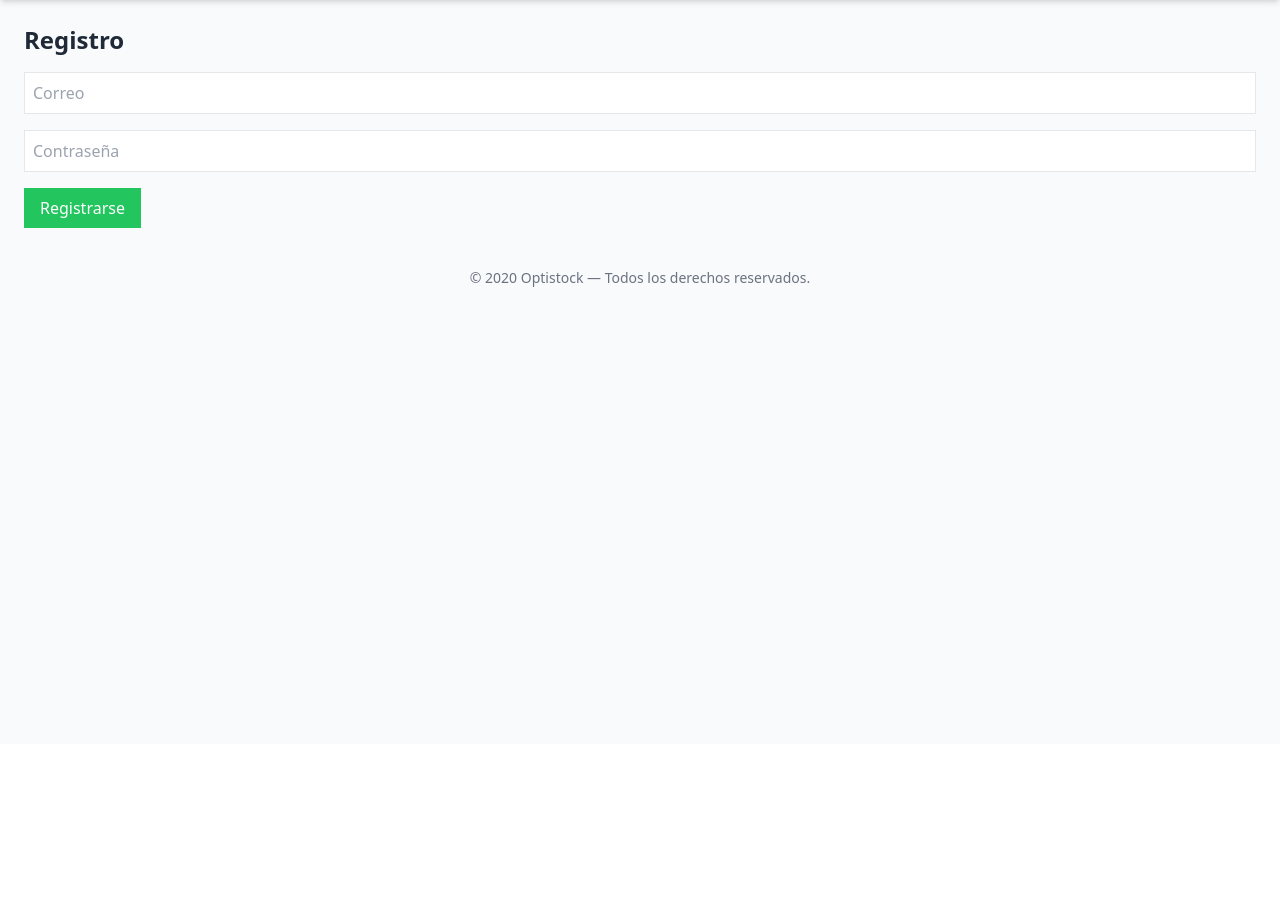
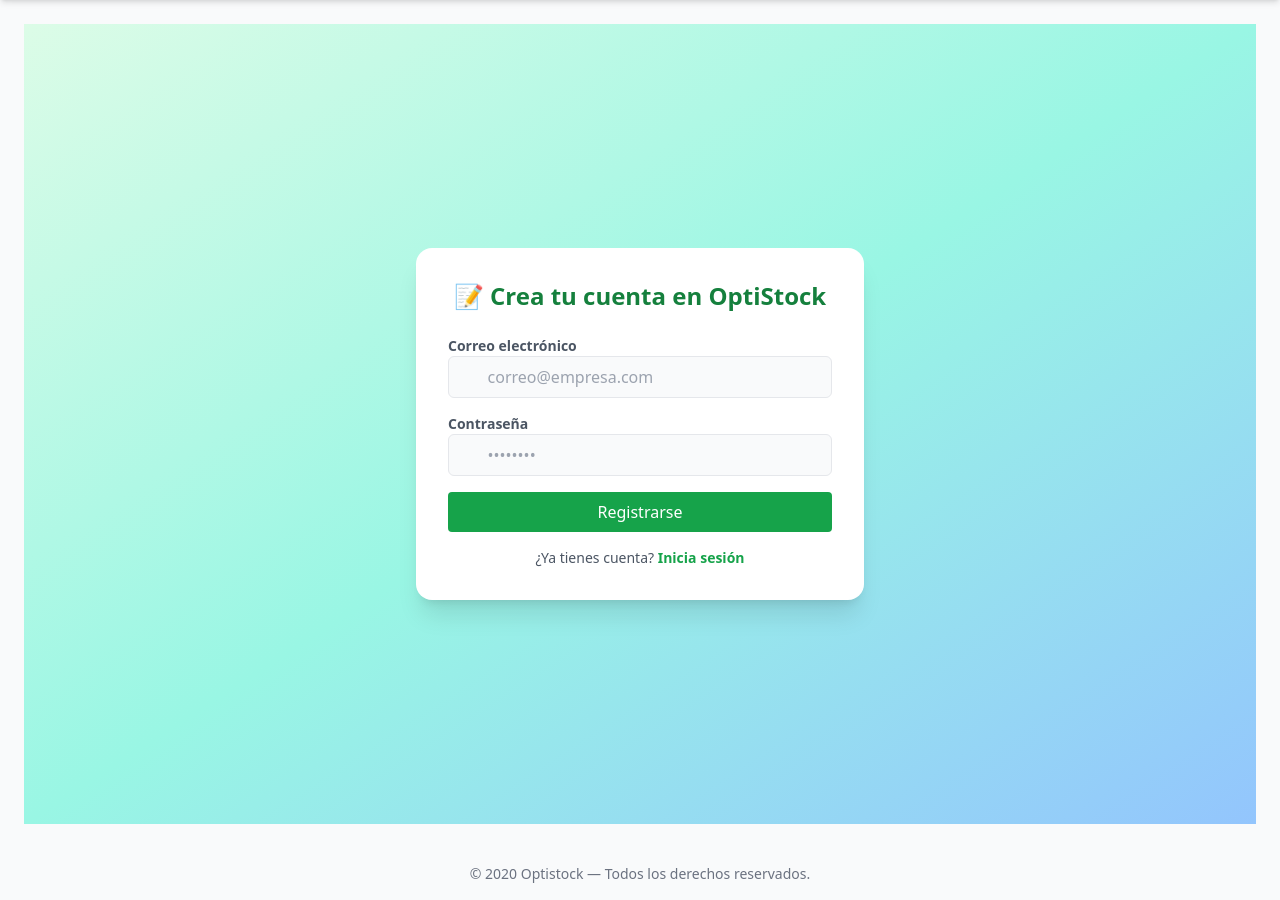
Before and after one commit to Davidsondp/Optistock-AI-, a Flask app: template templates/register.html in a window 1280 px wide. Shown: the part 56-956 px from the top of the page. Before the commit the page ends 343 px from the top, so only its background shows below. Run offline with Flask 3, Linux system fonts and the light colour scheme; the template is opened without the code that fills it: most values are stand-ins (such as "Sample title", 1, 10 or a date in 2020); some libraries are stand-ins or nearby versions.

Commit message:
Update register.html

```diff
--- a/templates/register.html
+++ b/templates/register.html
@@ -1,9 +1,34 @@
-{% extends 'base.html' %}
+{% extends "base.html" %}
 {% block content %}
-<h1 class="text-2xl font-bold mb-4">Registro</h1>
-<form method="POST" class="space-y-4">
-  <input type="email" name="email" placeholder="Correo" required class="block w-full p-2 border">
-  <input type="password" name="password" placeholder="Contraseña" required class="block w-full p-2 border">
-  <button class="bg-green-500 text-white px-4 py-2">Registrarse</button>
-</form>
+
+<div class="min-h-screen bg-gradient-to-br from-green-100 via-teal-200 to-blue-300 flex items-center justify-center px-4">
+  <div class="bg-white shadow-xl rounded-2xl p-8 w-full max-w-md">
+    <h2 class="text-2xl font-bold text-center text-green-700 mb-6">📝 Crea tu cuenta en OptiStock</h2>
+
+    <form method="POST" action="{{ url_for('register') }}" class="space-y-4">
+      <div>
+        <label for="email" class="block text-sm font-semibold text-gray-600">Correo electrónico</label>
+        <div class="flex items-center border rounded-md px-3 py-2 bg-gray-50">
+          <svg class="w-5 h-5 text-green-500 mr-2" fill="currentColor" viewBox="0 0 24 24"><path d="M2 4a2..."/></svg>
+          <input type="email" name="email" required class="w-full bg-transparent focus:outline-none" placeholder="correo@empresa.com">
+        </div>
+      </div>
+
+      <div>
+        <label for="password" class="block text-sm font-semibold text-gray-600">Contraseña</label>
+        <div class="flex items-center border rounded-md px-3 py-2 bg-gray-50">
+          <svg class="w-5 h-5 text-green-500 mr-2" fill="currentColor" viewBox="0 0 24 24"><path d="M12 17a2..."/></svg>
+          <input type="password" name="password" required class="w-full bg-transparent focus:outline-none" placeholder="••••••••">
+        </div>
+      </div>
+
+      <button type="submit" class="w-full bg-green-600 text-white py-2 rounded hover:bg-green-700 transition">Registrarse</button>
+    </form>
+
+    <p class="text-sm text-center mt-4 text-gray-600">¿Ya tienes cuenta?
+      <a href="{{ url_for('login') }}" class="text-green-600 font-semibold hover:underline">Inicia sesión</a>
+    </p>
+  </div>
+</div>
+
 {% endblock %}
```
